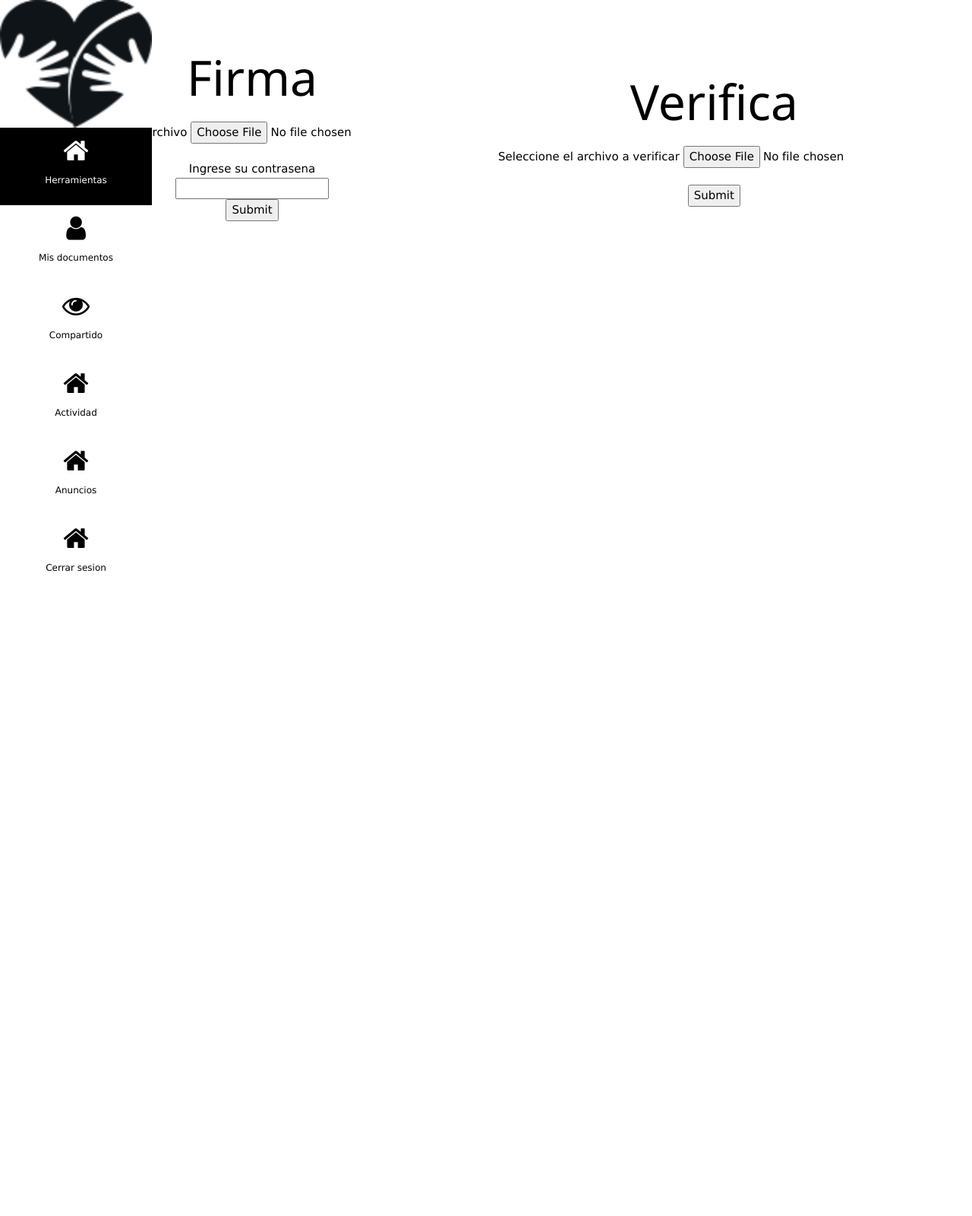
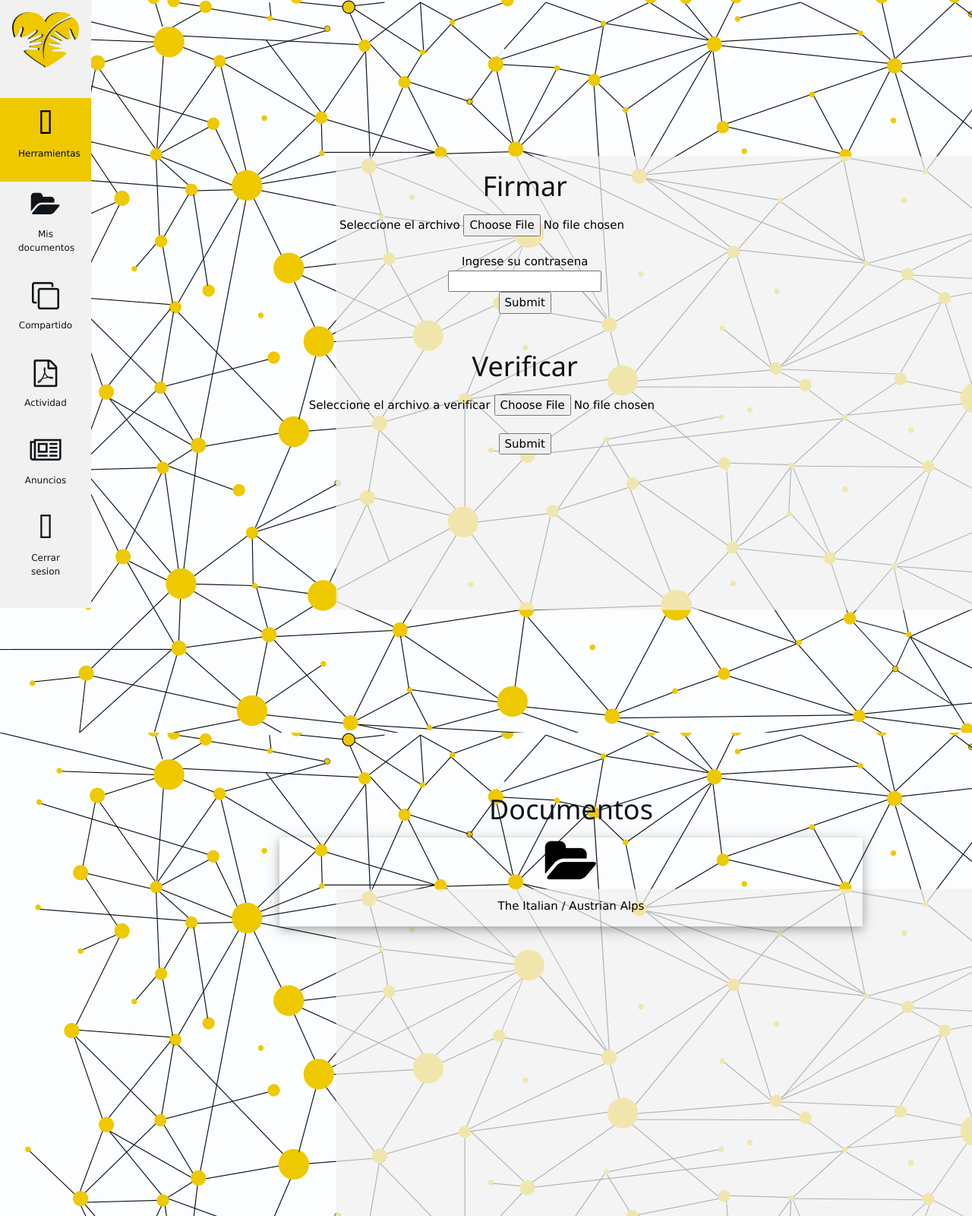
Before and after one commit to kaledcorona/Hermes, a plain HTML site: page frontend/menu.html in a window 1280 px wide. Shown: the top 1600 px of the page at 76% size. Before the commit the page ends 800 px from the top, so only its background shows below. Drawn offline with nearby package versions, Linux system fonts and the light colour scheme; files that its build step writes are made by us from their sources.

Commit message:
Se enbellecio menu.html

```diff
--- a/frontend/menu.html
+++ b/frontend/menu.html
@@ -8,12 +8,12 @@
     <meta name="viewport" content="width=device-width, initial-scale=1.0">
     <meta name="description" content="Web-base multi digital signature tool">
     <meta name="author" content="Kaco">
-    <base href="./resources/" target="_blank">
+    <base href="./resources/" target="_top">
 
 
     <!-- CSS style -->
-    <link rel="stylesheet" type="text/css" href="resources/css/index.css">
-    <link rel="stylesheet" href="https://www.w3schools.com/w3css/4/w3.css">
+    <link rel="stylesheet" type="text/css" href="css/menu.css">
+    <link rel="stylesheet" type="text/css" href="css/w3.css">
     <link rel="stylesheet" href="https://cdnjs.cloudflare.com/ajax/libs/font-awesome/4.7.0/css/font-awesome.min.css">
 
     <!-- Favicons-->
@@ -25,33 +25,35 @@
 </head>
 
 
-<body class="w3-cell-row">
+<body class="w3-cell-row bodybox">
     <!-- Sidebar hidden on small screens -->
-    <nav class="w3-sidebar w3-bar-block w3-small w3-hide-small w3-center">
+    <nav class="w3-sidebar w3-cell w3-bar-block w3-small w3-hide-small w3-center w3-light-gray">
         <!-- Logo image in top left corner -->
-        <img id="profile-img" src="static/icons/teleton-100x84-black.png" alt="Teleton logo yellow" style="width: 100%;">
-        <a href="#" class="w3-bar-item w3-button w3-padding-large w3-black">
-            <i class="fa fa-home w3-xxlarge"></i>
+        <div class="profile-img-box w3-container">
+            <img id="profile-img" src="static/icons/hermes.png" alt="Teleton logo yellow" style="width: 100%;">
+        </div>
+        <a href="../menu.html#main"  id="mainbtn" class="w3-bar-item w3-button w3-padding-large w3-yellow w3-padding-16" >
+            <i class="fa w3-xxlarge"></i>
             <p>Herramientas</p>
         </a>
-        <a href="#MyDocs" class="w3-bar-item w3-button w3-padding-large w3-hover-black">
-            <i class="fa fa-user w3-xxlarge"></i>
+        <a href="../menu.html#mydocs"  id="docsbtn" class="w3-bar-item w3-button w3-padding-large w3-hover-yellow">
+            <i class="fa w3-xxlarge"></i>
             <p>Mis documentos</p>
         </a>
-        <a href="#MyShares" class="w3-bar-item w3-button w3-padding-large w3-hover-black">
-            <i class="fa fa-eye w3-xxlarge"></i>
+        <a href="../menu.html#myshares" id="sharesbtn" class="w3-bar-item w3-button w3-padding-large w3-hover-yellow">
+            <i class="fa w3-xxlarge"></i>
             <p>Compartido</p>
         </a>
-        <a href="#MyActivity" class="w3-bar-item w3-button w3-padding-large w3-hover-black">
-            <i class="fa fa-home w3-xxlarge"></i>
+        <a href="../menu.html#myactivity" id="actbtn" class="w3-bar-item w3-button w3-padding-large w3-hover-yellow">
+            <i class="fa w3-xxlarge"></i>
             <p>Actividad</p>
         </a>
-        <a href="#MyAnnouncements" class="w3-bar-item w3-button w3-padding-large w3-hover-black">
-            <i class="fa fa-home w3-xxlarge"></i>
+        <a href="../menu.html#myannounces" id="newsbtn" class="w3-bar-item w3-button w3-padding-large w3-hover-yellow">
+            <i class="fa w3-xxlarge"></i>
             <p>Anuncios</p>
         </a>
-        <a href="#" class="w3-bar-item w3-button w3-padding-large w3-hover-black">
-            <i class="fa fa-home w3-xxlarge"></i>
+        <a href="../index.html" class="w3-bar-item w3-button w3-padding-large w3-hover-yellow">
+            <i class="fa w3-xxlarge"></i>
             <p>Cerrar sesion</p>
         </a>
     </nav>
@@ -68,30 +70,56 @@
     </nav>
 
     <!-- Page content -->
-    <div class="w3-padding-large w3-cell-row" id="main">
+    <div class="w3-padding-large w3-row " id="main">
         <!-- Firmar -->
-        <header class="w3-padding-32 w3-center w3-cell w3-half" id="home">
-            <h1 class="w3-jumbo">Firma</h1>
-            <form action="#" method="post" >
+        <header class="w3-padding-32 w3-center w3-container w3-half" id="home">
+            <div class="w3-container w3-center w3-padding-16" id="firmar-box">
+                <h3 class="w3-xxlarge">Firmar</h3>
+                <form action="#" method="post">
                     <label for="gfile">Seleccione el archivo</label>
                     <input type="file" id="gfile" name="gfile"><br><br>
                     <label for="gpassword">Ingrese su contrasena</label><br>
                     <input type="text" id="gpassword" name="gpsswd"><br>
                     <input type="submit" value="Submit">
                 </form>
-        </header>
-
-        <!-- Verificar -->
-        <div class="w3-padding-32 w3-center w3-cell w3-half" id="about">
-            <header class="w3-container w3-padding-32 w3-center w3-cell" id="home">
-                <h1 class="w3-jumbo">Verifica</h1>
+            </div>
+            <div id="verificar-box" class="w3-container w3-center w3-padding-16">
+                <h3 class="w3-xxlarge">Verificar</h3>
                 <form action="#" method="post" >
                     <label for="vfile">Seleccione el archivo a verificar</label>
                     <input type="file" id="vfile" name="vfile"><br><br>
                     <input type="submit" value="Submit">
                 </form>
+            </div>
         </header>
+        <section class="w3-row w3-padding-32" id="mydocs">
+            <div class="w3-container w3-padding-16 mydocs-box">
+                <div class="w3-container w3-center w3-padding-16" id="qwe">
+                    <h3 class="w3-xxlarge">Documentos</h3>
+                    <div class="w3-card-4">
+                        <i class="fa w3-jumbo"></i>
+                        <div class="w3-container w3-center">
+                          <p>The Italian / Austrian Alps</p>
                         </div>
+                      </div>
+                </div>
+            </div>
+        </section>
+        <section class="w3-row w3-padding-32" id="myshares">
+            <div class="w3-container w3-center w3-padding-16" id="qwe">
+                <h3 class="w3-xxlarge">Compatido</h3>
+            </div>
+        </section>
+        <section class="w3-row w3-padding-32" id="myactivity">
+            <div class="w3-container w3-center w3-padding-16" id="qwe">
+                <h3 class="w3-xxlarge">Actividad</h3>
+            </div>
+        </section>
+        <section class="w3-row w3-padding-32" id="myannounces">
+            <div class="w3-container w3-center w3-padding-16" id="qwe">
+                <h3 class="w3-xxlarge">Anuncios</h3>
+            </div>
+        </section>
     </div>
 </body>
 </html>
--- a/frontend/resources/css/menu.css
+++ b/frontend/resources/css/menu.css
@@ -6,8 +6,9 @@ body{
     /* Font configurations*/
     font-family: 'sans-serif', sans-serif;
 
-    /* Background color*/
-    /* background: var(--primary-DEFAULT) none repeat scroll 0% 0%; */
+    /* Background Image */
+    background-image: url("../static/img/menu-background.png");
+    background-color: var(--primary-DEFAULT);
 
     /*Color theme*/
     --primary-DEFAULT:      #fbfdfe;
@@ -35,13 +36,70 @@ body{
 
 .w3-sidebar {
     width: 120px;
-    background-color: #222;
 }
 
 #main {
     margin-left: 120px;
 }
 
+#profile-img {
+    position: relative;
+    margin-bottom: 5vh;
+    margin-top: 2vh;
+}
+
+
+#home {
+    position: absolute;
+    left: 24vw;
+    top: 20vh;
+    width: 60vw;
+    padding-right: 5vw;
+    padding-left: 5vw;
+}
+
+#mydocs {
+    position: relative;
+    top: 103vh;
+    height: 100vh;
+}
+
+.mydocs-box {
+    position: absolute;
+    width: 65vw;
+    top: 20vh;
+    left: 15vw;
+    height: 60vh;
+}
+
+#myshares {
+    position: relative;
+    top: 211vh;
+    height: 100vh;
+}
+
+#myactivity {
+    position: relative;
+    top: 318vh;
+    height: 100vh;
+}
+
+#myannounces {
+    position: relative;
+    top: 426vh;
+    height: 100vh;
+}
+
+@media only screen and (max-width:1940px){
+    body{
+
+        /* Background Image */
+        /*background-image: url("../static/img/menu-background.png");*/
+        background-color: var(--secondary-color) !important;
+
+    }
+
+}
 
 @media only screen and (max-width: 600px) {
     /*Remove margins from the page content on small screens*/
```
Also changed, not shown: frontend/index.html (+1 -1 lines), frontend/resources/css/w3.css, frontend/resources/static/icons/hermes.png (added), frontend/resources/static/img/menu-background.png (added). Lines whose indentation alone changed are shown as unchanged.
